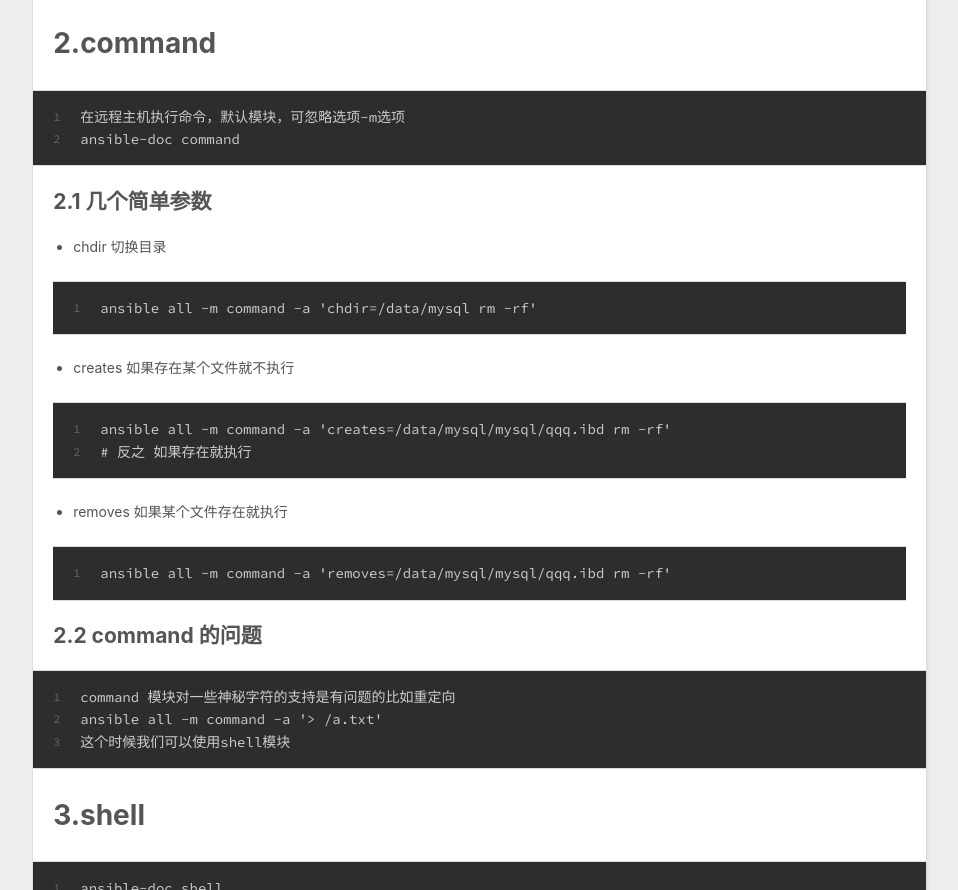
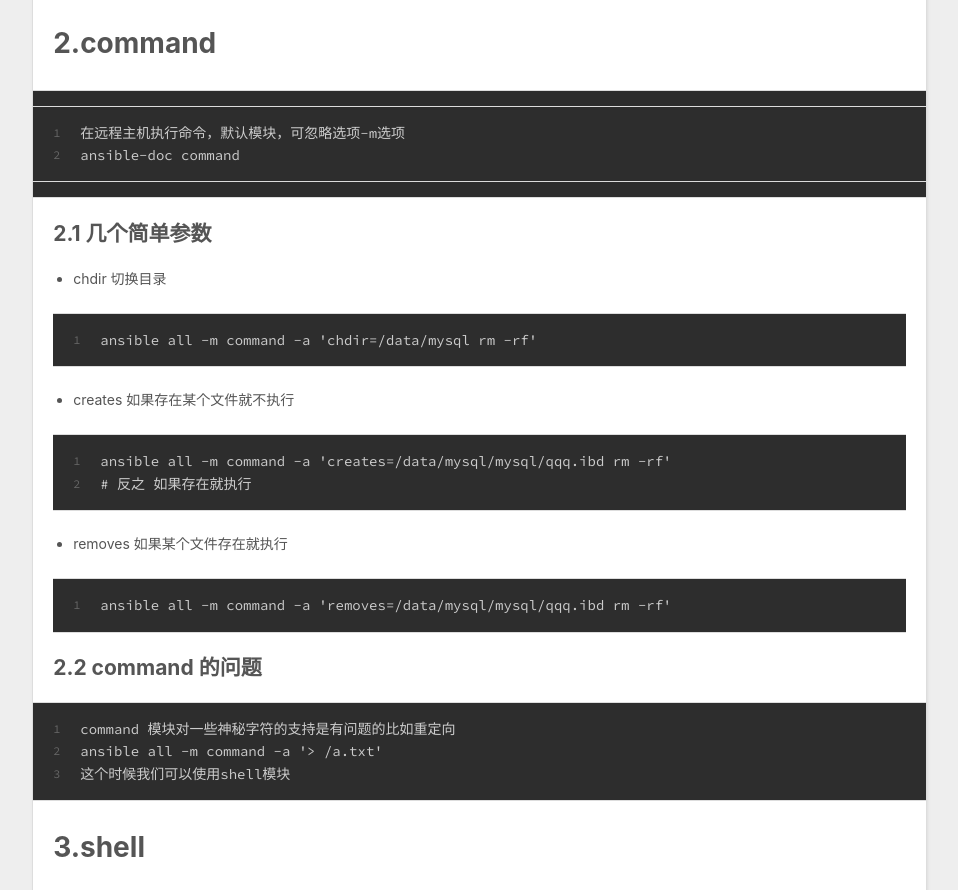
Before and after one commit to faker-DemoKing/faker-DemoKing.github.io, a plain HTML site: page index.html in a window 1280 px wide. Shown: the part 960-1850 px from the top of the page, without its empty margins (8-966 px from the left). Drawn offline with nearby package versions, Linux system fonts and the light colour scheme.

Commit message:
Site updated: 2019-10-08 17:47:06

```diff
--- a/index.html
+++ b/index.html
@@ -126,18 +126,16 @@
 
         <h1 id="1-ansible-doc"><a href="#1-ansible-doc" class="headerlink" title="1.ansible-doc"></a>1.ansible-doc</h1><ul>
 <li><p>查看现在的模块有哪些</p>
-<figure class="highlight plain"><table><tr><td class="gutter"><pre><span class="line">1</span><br></pre></td><td class="code"><pre><span class="line">ansible-doc -l</span><br></pre></td></tr></table></figure>
+  <figure class="highlight plain"><table><tr><td class="gutter"><pre><span class="line">1</span><br></pre></td><td class="code"><pre><span class="line">ansible-doc -l</span><br></pre></td></tr></table></figure>
 </li>
 <li><p>查看某个模块的简要说明</p>
-<figure class="highlight plain"><table><tr><td class="gutter"><pre><span class="line">1</span><br><span class="line">2</span><br></pre></td><td class="code"><pre><span class="line">ansible-doc -s ping</span><br><span class="line">ansible-doc ping</span><br></pre></td></tr></table></figure>
+  <figure class="highlight plain"><table><tr><td class="gutter"><pre><span class="line">1</span><br><span class="line">2</span><br></pre></td><td class="code"><pre><span class="line">ansible-doc -s ping</span><br><span class="line">ansible-doc ping</span><br></pre></td></tr></table></figure>
 
 </li>
 </ul>
-<h1 id="2-command"><a href="#2-command" class="headerlink" title="2.command"></a>2.command</h1><figure class="highlight plain"><table><tr><td class="gutter"><pre><span class="line">1</span><br><span class="line">2</span><br></pre></td><td class="code"><pre><span class="line">在远程主机执行命令，默认模块，可忽略选项-m选项</span><br><span class="line">ansible-doc command</span><br></pre></td></tr></table></figure>
-
-<h2 id="2-1-几个简单参数"><a href="#2-1-几个简单参数" class="headerlink" title="2.1 几个简单参数"></a>2.1 几个简单参数</h2><ul>
+<h1 id="2-command"><a href="#2-command" class="headerlink" title="2.command"></a>2.command</h1><pre><code><figure class="highlight plain"><table><tr><td class="gutter"><pre><span class="line">1</span><br><span class="line">2</span><br></pre></td><td class="code"><pre><span class="line">在远程主机执行命令，默认模块，可忽略选项-m选项</span><br><span class="line">ansible-doc command</span><br></pre></td></tr></table></figure></code></pre><h2 id="2-1-几个简单参数"><a href="#2-1-几个简单参数" class="headerlink" title="2.1 几个简单参数"></a>2.1 几个简单参数</h2><ul>
 <li><p>chdir 切换目录</p>
-<figure class="highlight plain"><table><tr><td class="gutter"><pre><span class="line">1</span><br></pre></td><td class="code"><pre><span class="line">ansible all -m command -a &apos;chdir=/data/mysql rm -rf&apos;</span><br></pre></td></tr></table></figure>
+  <figure class="highlight plain"><table><tr><td class="gutter"><pre><span class="line">1</span><br></pre></td><td class="code"><pre><span class="line">ansible all -m command -a &apos;chdir=/data/mysql rm -rf&apos;</span><br></pre></td></tr></table></figure>
 </li>
 <li><p>creates 如果存在某个文件就不执行</p>
 <figure class="highlight plain"><table><tr><td class="gutter"><pre><span class="line">1</span><br><span class="line">2</span><br></pre></td><td class="code"><pre><span class="line">ansible all -m command -a &apos;creates=/data/mysql/mysql/qqq.ibd rm -rf&apos;</span><br><span class="line"># 反之 如果存在就执行</span><br></pre></td></tr></table></figure>
```
Also changed, not shown: 2019/10/08/ansible-modules/index.html (+8 -10 lines).
